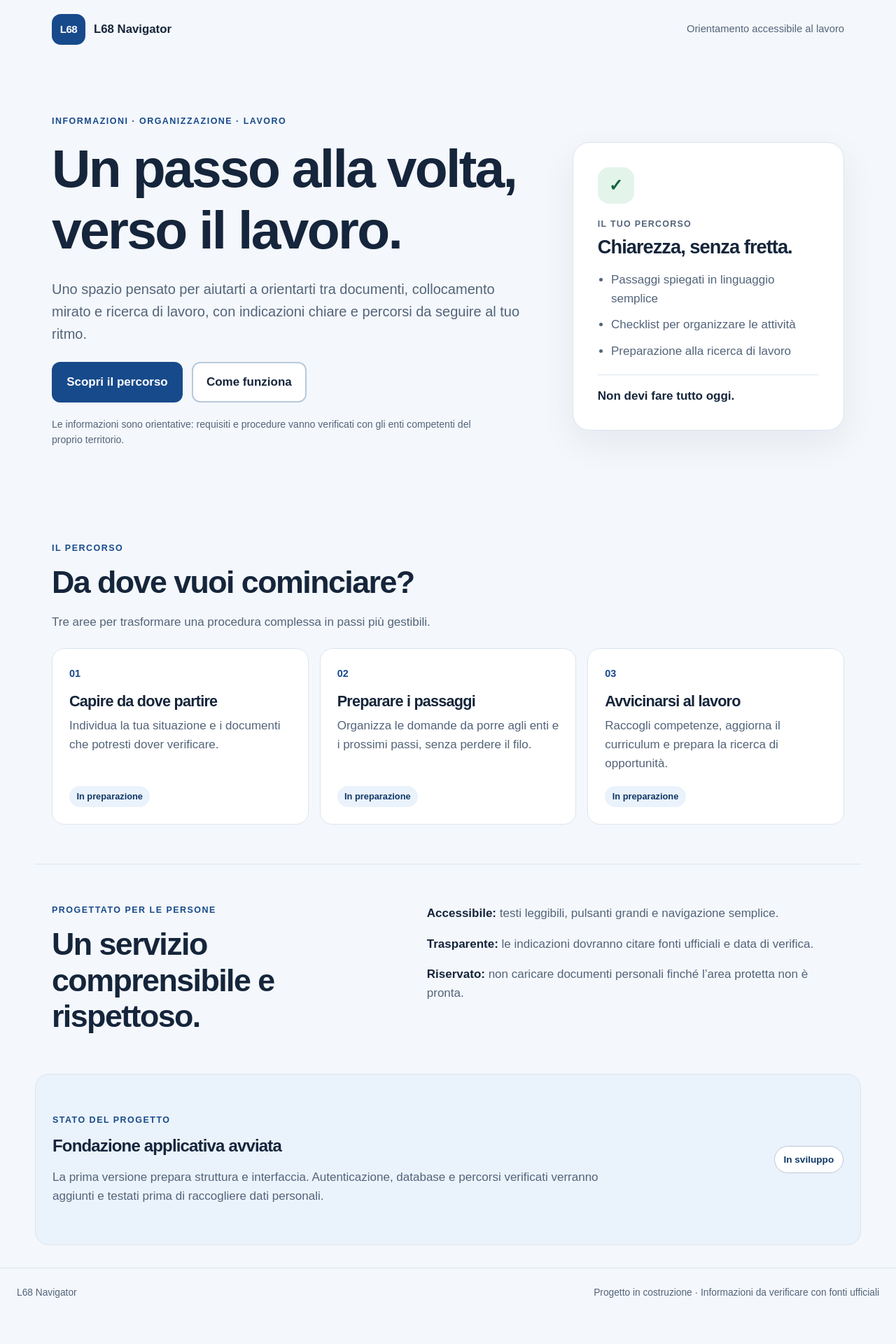
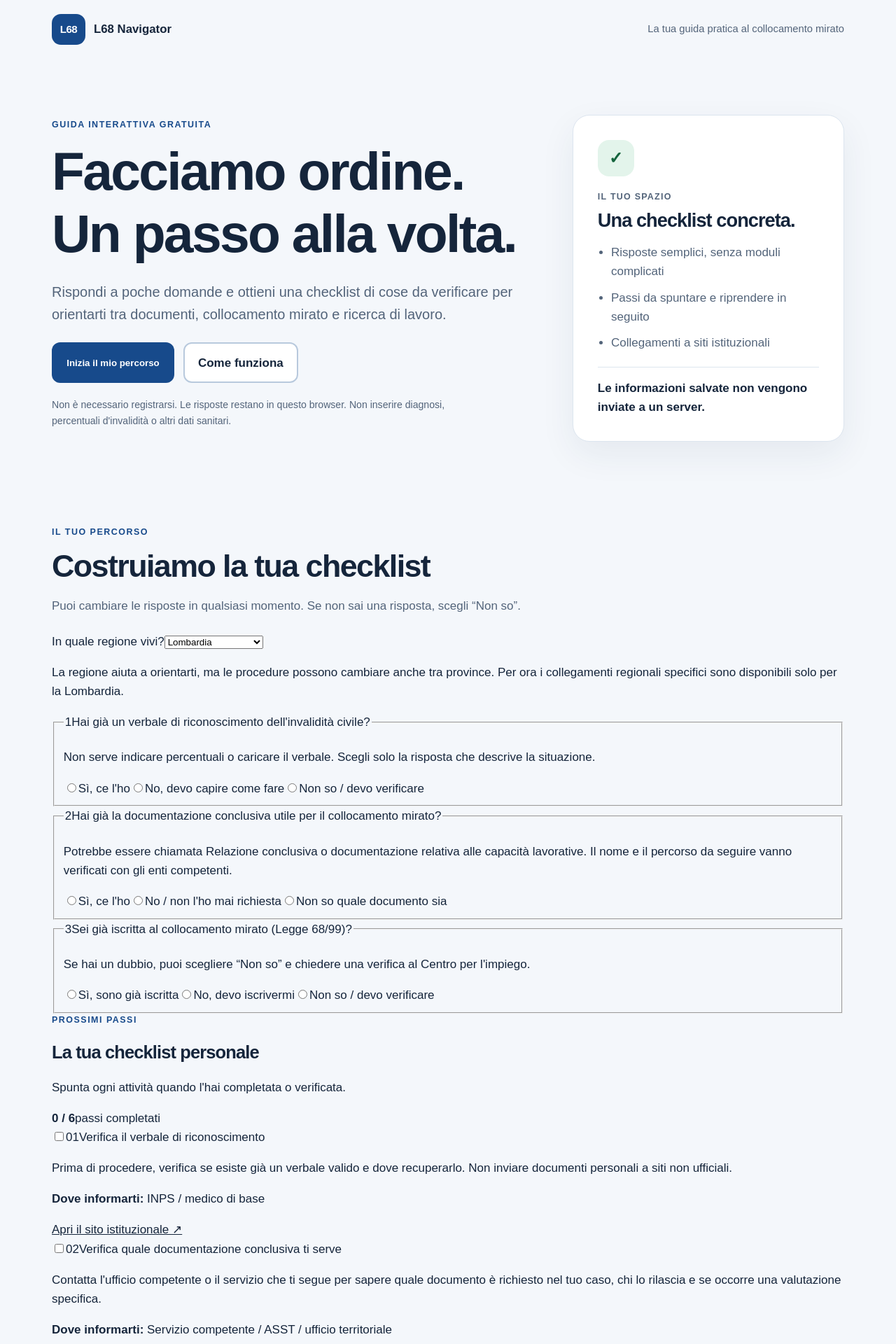
Before and after one commit to rikas78/L68-Navigator, a Next.js app: page / in a window 1280 px wide. Shown: the top 1920 px of the page at 70% size. Before the commit the page ends 1882 px from the top, so only its background shows below. Built offline with nearby package versions, Linux system fonts and the light colour scheme.

Commit message:
feat: replace project presentation with interactive L68 guide

```diff
--- a/src/app/page.tsx
+++ b/src/app/page.tsx
@@ -1,110 +1,191 @@
-const steps = [
-  {
-    number: "01",
-    title: "Capire da dove partire",
-    description:
-      "Individua la tua situazione e i documenti che potresti dover verificare.",
-  },
-  {
-    number: "02",
-    title: "Preparare i passaggi",
-    description:
-      "Organizza le domande da porre agli enti e i prossimi passi, senza perdere il filo.",
-  },
-  {
-    number: "03",
-    title: "Avvicinarsi al lavoro",
-    description:
-      "Raccogli competenze, aggiorna il curriculum e prepara la ricerca di opportunità.",
-  },
+"use client";
+
+import { useEffect, useMemo, useState } from "react";
+
+type Answer = "yes" | "no" | "unsure";
+type Task = { id: string; title: string; why: string; where: string; link?: string; caution?: string };
+
+const baseTasks: Task[] = [
+  { id: "cpi", title: "Individua il Centro per l'impiego competente", why: "Il collocamento mirato viene gestito territorialmente: prima di recarti allo sportello, verifica quale ufficio segue il tuo Comune e come prendere appuntamento.", where: "Centro per l'impiego della tua zona", link: "https://www.lavoro.gov.it/" },
+  { id: "did", title: "Verifica la tua situazione lavorativa e la DID", why: "Chiedi al Centro per l'impiego se devi presentare o aggiornare la Dichiarazione di immediata disponibilità (DID) e quali passaggi sono necessari nel tuo caso.", where: "Centro per l'impiego / portale regionale", link: "https://www.lavoro.gov.it/" },
+  { id: "register", title: "Chiedi come iscriversi al collocamento mirato", why: "Fatti confermare i requisiti, i documenti e la procedura per l'elenco previsto dalla Legge 68/99 nella tua provincia.", where: "Ufficio Collocamento Mirato del territorio", link: "https://www.lavoro.gov.it/" },
+  { id: "cv", title: "Prepara un curriculum orientato alle competenze", why: "Raccogli esperienze, capacità, formazione e mansioni che puoi svolgere. Non è necessario inserire diagnosi o dettagli sanitari nel CV.", where: "Area personale L68 Navigator" },
+  { id: "jobs", title: "Organizza la ricerca di lavoro", why: "Definisci ruoli desiderati, distanza, orari e modalità di lavoro. Chiedi al servizio competente quali offerte o servizi di accompagnamento sono disponibili.", where: "Centro per l'impiego / servizi per il lavoro" },
 ];
 
+const lombardiaTasks: Task[] = [
+  { id: "lombardia-portal", title: "Controlla i servizi ufficiali di Regione Lombardia", why: "Consulta il portale regionale per trovare le informazioni aggiornate sui servizi per il lavoro e sul collocamento mirato. Le modalità possono variare in base alla provincia.", where: "Regione Lombardia", link: "https://www.regione.lombardia.it/" },
+];
+
+const questions = [
+  { id: "recognition", title: "Hai già un verbale di riconoscimento dell'invalidità civile?", help: "Non serve indicare percentuali o caricare il verbale. Scegli solo la risposta che descrive la situazione.", answers: [{ value: "yes", label: "Sì, ce l'ho" }, { value: "no", label: "No, devo capire come fare" }, { value: "unsure", label: "Non so / devo verificare" }] },
+  { id: "conclusion", title: "Hai già la documentazione conclusiva utile per il collocamento mirato?", help: "Potrebbe essere chiamata Relazione conclusiva o documentazione relativa alle capacità lavorative. Il nome e il percorso da seguire vanno verificati con gli enti competenti.", answers: [{ value: "yes", label: "Sì, ce l'ho" }, { value: "no", label: "No / non l'ho mai richiesta" }, { value: "unsure", label: "Non so quale documento sia" }] },
+  { id: "registered", title: "Sei già iscritta al collocamento mirato (Legge 68/99)?", help: "Se hai un dubbio, puoi scegliere “Non so” e chiedere una verifica al Centro per l'impiego.", answers: [{ value: "yes", label: "Sì, sono già iscritta" }, { value: "no", label: "No, devo iscrivermi" }, { value: "unsure", label: "Non so / devo verificare" }] },
+];
+
+const answerText: Record<Answer, string> = { yes: "Sì", no: "No", unsure: "Da verificare" };
+
 export default function Home() {
+  const [region, setRegion] = useState("Lombardia");
+  const [answers, setAnswers] = useState<Record<string, Answer>>({});
+  const [checked, setChecked] = useState<string[]>([]);
+  const [started, setStarted] = useState(false);
+  const [loaded, setLoaded] = useState(false);
+
+  useEffect(() => {
+    try {
+      const saved = window.localStorage.getItem("l68navigator-v1");
+      if (saved) {
+        const data = JSON.parse(saved) as { region?: string; answers?: Record<string, Answer>; checked?: string[]; started?: boolean };
+        if (data.region) setRegion(data.region);
+        if (data.answers) setAnswers(data.answers);
+        if (data.checked) setChecked(data.checked);
+        if (data.started) setStarted(true);
+      }
+    } catch { /* local progress is optional */ }
+    setLoaded(true);
+  }, []);
+
+  useEffect(() => {
+    if (!loaded) return;
+    try {
+      window.localStorage.setItem("l68navigator-v1", JSON.stringify({ region, answers, checked, started }));
+    } catch { /* app remains usable if storage is unavailable */ }
+  }, [region, answers, checked, started, loaded]);
+
+  const tasks = useMemo(() => {
+    const items: Task[] = [];
+    const recognition = answers.recognition;
+    const conclusion = answers.conclusion;
+    const registered = answers.registered;
+    if (recognition !== "yes") items.push({
+      id: "recognition-first",
+      title: recognition === "no" ? "Informati sulla procedura di riconoscimento" : "Verifica il verbale di riconoscimento",
+      why: recognition === "no" ? "Chiedi al medico di base e all'INPS quali passaggi aggiornati sono necessari per avviare la procedura nel tuo caso." : "Prima di procedere, verifica se esiste già un verbale valido e dove recuperarlo. Non inviare documenti personali a siti non ufficiali.",
+      where: "INPS / medico di base", link: "https://www.inps.it/"
+    });
+    if (conclusion !== "yes") items.push({
+      id: "conclusion-first",
+      title: conclusion === "no" ? "Chiedi come ottenere la documentazione conclusiva" : "Verifica quale documentazione conclusiva ti serve",
+      why: "Contatta l'ufficio competente o il servizio che ti segue per sapere quale documento è richiesto nel tuo caso, chi lo rilascia e se occorre una valutazione specifica.",
+      where: "Servizio competente / ASST / ufficio territoriale", link: "https://www.inps.it/",
+      caution: "Non tutte le procedure sono uguali: fatti confermare il documento esatto prima di fissare visite o sostenere spese."
+    });
+    if (registered !== "yes") items.push({
+      id: "registration-first",
+      title: registered === "no" ? "Chiedi i requisiti per l'iscrizione al collocamento mirato" : "Verifica se risulti già iscritta",
+      why: "Chiedi all'ufficio competente quali requisiti e documenti servono, se occorre la DID e come fissare l'appuntamento.",
+      where: "Centro per l'impiego / Ufficio Collocamento Mirato", link: "https://www.lavoro.gov.it/"
+    });
+    if (region === "Lombardia") items.push(...lombardiaTasks);
+    items.push(...baseTasks.filter(t => t.id === "cv" || t.id === "jobs"));
+    return items;
+  }, [answers, region]);
+
+  const progress = tasks.length ? Math.round(tasks.filter(t => checked.includes(t.id)).length / tasks.length * 100) : 0;
+
+  function updateAnswer(id: string, value: Answer) {
+    setAnswers(prev => ({ ...prev, [id]: value }));
+  }
+  function toggleTask(id: string) {
+    setChecked(prev => prev.includes(id) ? prev.filter(x => x !== id) : [...prev, id]);
+  }
+  function reset() {
+    if (!window.confirm("Vuoi davvero cancellare le risposte e la checklist salvate su questo dispositivo?")) return;
+    setAnswers({});
+    setChecked([]);
+    setStarted(false);
+    setRegion("Lombardia");
+    window.localStorage.removeItem("l68navigator-v1");
+  }
+
   return (
     <main>
       <a className="skip-link" href="#contenuto">Vai al contenuto</a>
       <header className="topbar">
-        <a className="brand" href="/" aria-label="L68 Navigator, pagina iniziale">
-          <span className="brand-mark" aria-hidden="true">L68</span>
-          <span>L68 Navigator</span>
-        </a>
-        <span className="topbar-note">Orientamento accessibile al lavoro</span>
+        <a className="brand" href="/" aria-label="L68 Navigator, pagina iniziale"><span className="brand-mark" aria-hidden="true">L68</span><span>L68 Navigator</span></a>
+        <span className="topbar-note">La tua guida pratica al collocamento mirato</span>
       </header>
 
       <section className="hero" id="contenuto">
         <div className="hero-copy">
-          <p className="eyebrow">INFORMAZIONI · ORGANIZZAZIONE · LAVORO</p>
-          <h1>Un passo alla volta, verso il lavoro.</h1>
-          <p className="hero-intro">
-            Uno spazio pensato per aiutarti a orientarti tra documenti,
-            collocamento mirato e ricerca di lavoro, con indicazioni chiare
-            e percorsi da seguire al tuo ritmo.
-          </p>
+          <p className="eyebrow">GUIDA INTERATTIVA GRATUITA</p>
+          <h1>Facciamo ordine. Un passo alla volta.</h1>
+          <p className="hero-intro">Rispondi a poche domande e ottieni una checklist di cose da verificare per orientarti tra documenti, collocamento mirato e ricerca di lavoro.</p>
           <div className="hero-actions">
-            <a className="button button-primary" href="#percorso">Scopri il percorso</a>
+            <button className="button button-primary" onClick={() => { setStarted(true); document.getElementById("percorso")?.scrollIntoView({ behavior: "smooth" }); }}>Inizia il mio percorso</button>
             <a className="button button-secondary" href="#come-funziona">Come funziona</a>
           </div>
-          <p className="notice">
-            Le informazioni sono orientative: requisiti e procedure vanno
-            verificati con gli enti competenti del proprio territorio.
-          </p>
+          <p className="notice">Non è necessario registrarsi. Le risposte restano in questo browser. Non inserire diagnosi, percentuali d'invalidità o altri dati sanitari.</p>
         </div>
-        <aside className="welcome-card" aria-label="Il metodo L68 Navigator">
+        <aside className="welcome-card">
           <div className="welcome-icon" aria-hidden="true">✓</div>
-          <p className="card-kicker">IL TUO PERCORSO</p>
-          <h2>Chiarezza, senza fretta.</h2>
-          <ul>
-            <li>Passaggi spiegati in linguaggio semplice</li>
-            <li>Checklist per organizzare le attività</li>
-            <li>Preparazione alla ricerca di lavoro</li>
-          </ul>
-          <p className="small-note">Non devi fare tutto oggi.</p>
+          <p className="card-kicker">IL TUO SPAZIO</p>
+          <h2>Una checklist concreta.</h2>
+          <ul><li>Risposte semplici, senza moduli complicati</li><li>Passi da spuntare e riprendere in seguito</li><li>Collegamenti a siti istituzionali</li></ul>
+          <p className="small-note">Le informazioni salvate non vengono inviate a un server.</p>
         </aside>
       </section>
 
       <section className="section" id="percorso">
         <div className="section-heading">
-          <p className="eyebrow">IL PERCORSO</p>
-          <h2>Da dove vuoi cominciare?</h2>
-          <p>Tre aree per trasformare una procedura complessa in passi più gestibili.</p>
+          <p className="eyebrow">IL TUO PERCORSO</p>
+          <h2>Costruiamo la tua checklist</h2>
+          <p>Puoi cambiare le risposte in qualsiasi momento. Se non sai una risposta, scegli “Non so”.</p>
         </div>
-        <div className="step-grid">
-          {steps.map((step) => (
-            <article className="step-card" key={step.number}>
-              <span className="step-number">{step.number}</span>
-              <h3>{step.title}</h3>
-              <p>{step.description}</p>
-              <span className="coming-soon">In preparazione</span>
-            </article>
+        <div className="region-panel">
+          <label htmlFor="region">In quale regione vivi?</label>
+          <select id="region" value={region} onChange={e => { setRegion(e.target.value); setStarted(true); }}>
+            <option>Lombardia</option><option>Piemonte</option><option>Veneto</option><option>Emilia-Romagna</option><option>Lazio</option><option>Toscana</option><option>Liguria</option><option>Campania</option><option>Puglia</option><option>Sicilia</option><option>Sardegna</option><option>Marche</option><option>Umbria</option><option>Abruzzo</option><option>Calabria</option><option>Basilicata</option><option>Molise</option><option>Friuli-Venezia Giulia</option><option>Trentino-Alto Adige</option><option>Valle d'Aosta</option>
+          </select>
+          <p>La regione aiuta a orientarti, ma le procedure possono cambiare anche tra province. Per ora i collegamenti regionali specifici sono disponibili solo per la Lombardia.</p>
+        </div>
+
+        <div className="question-list">
+          {questions.map((q, index) => (
+            <fieldset className="question-card" key={q.id}>
+              <legend><span className="question-number">{index + 1}</span>{q.title}</legend>
+              <p>{q.help}</p>
+              <div className="answer-options">
+                {q.answers.map(a => <label className={answers[q.id] === a.value ? "answer-option selected" : "answer-option"} key={a.value}>
+                  <input type="radio" name={q.id} value={a.value} checked={answers[q.id] === a.value} onChange={() => { updateAnswer(q.id, a.value as Answer); setStarted(true); }} />
+                  <span>{a.label}</span>
+                </label>)}
+              </div>
+            </fieldset>
           ))}
         </div>
+
+        <div className="checklist-heading">
+          <div><p className="eyebrow">PROSSIMI PASSI</p><h2>La tua checklist personale</h2><p>Spunta ogni attività quando l'hai completata o verificata.</p></div>
+          <div className="progress-box"><strong>{checked.filter(id => tasks.some(t => t.id === id)).length} / {tasks.length}</strong><span>passi completati</span></div>
+        </div>
+        <div className="progress-track" role="progressbar" aria-label="Avanzamento checklist" aria-valuemin={0} aria-valuemax={100} aria-valuenow={progress}><span style={{ width: progress + "%" }} /></div>
+        <div className="task-list">
+          {tasks.map((task, index) => <article className={checked.includes(task.id) ? "task-card completed" : "task-card"} key={task.id}>
+            <label className="task-check"><input type="checkbox" checked={checked.includes(task.id)} onChange={() => toggleTask(task.id)} /><span className="task-index">{String(index + 1).padStart(2, "0")}</span><span className="task-title">{task.title}</span></label>
+            <p>{task.why}</p>
+            <p className="task-where"><strong>Dove informarti:</strong> {task.where}</p>
+            {task.caution && <p className="task-caution">{task.caution}</p>}
+            {task.link && <a className="source-link" href={task.link} target="_blank" rel="noreferrer">Apri il sito istituzionale <span aria-hidden="true">↗</span></a>}
+          </article>)}
+        </div>
+        <div className="actions-row">
+          <button className="button button-secondary" onClick={() => window.print()}>Stampa / salva in PDF</button>
+          <button className="button button-reset" onClick={reset}>Azzera il percorso</button>
+        </div>
+        <p className="saved-note" aria-live="polite">Le risposte e le spunte vengono salvate automaticamente su questo dispositivo.</p>
       </section>
 
       <section className="how-section" id="come-funziona">
-        <div>
-          <p className="eyebrow">PROGETTATO PER LE PERSONE</p>
-          <h2>Un servizio comprensibile e rispettoso.</h2>
-        </div>
+        <div><p className="eyebrow">IMPORTANTE</p><h2>Una guida per orientarti, non un sostituto degli uffici competenti.</h2></div>
         <div className="principles">
-          <p><strong>Accessibile:</strong> testi leggibili, pulsanti grandi e navigazione semplice.</p>
-          <p><strong>Trasparente:</strong> le indicazioni dovranno citare fonti ufficiali e data di verifica.</p>
-          <p><strong>Riservato:</strong> non caricare documenti personali finché l’area protetta non è pronta.</p>
+          <p><strong>Verifica prima di agire:</strong> requisiti, documenti e passaggi possono dipendere dalla tua situazione e dal territorio.</p>
+          <p><strong>Usa fonti ufficiali:</strong> INPS, Ministero del Lavoro, Regione e Centro per l'impiego competente.</p>
+          <p><strong>Proteggi la tua privacy:</strong> non inviare verbali o documenti sanitari tramite link non verificati e non condividere credenziali.</p>
         </div>
       </section>
-
-      <section className="status-panel" aria-label="Stato del progetto">
-        <div>
-          <p className="eyebrow">STATO DEL PROGETTO</p>
-          <h2>Fondazione applicativa avviata</h2>
-          <p>La prima versione prepara struttura e interfaccia. Autenticazione, database e percorsi verificati verranno aggiunti e testati prima di raccogliere dati personali.</p>
-        </div>
-        <span className="status-pill">In sviluppo</span>
-      </section>
-
-      <footer className="footer">
-        <span>L68 Navigator</span>
-        <span>Progetto in costruzione · Informazioni da verificare con fonti ufficiali</span>
-      </footer>
+      <footer className="footer"><span>L68 Navigator</span><span>Versione iniziale interattiva · Gratuita · Nessuna registrazione</span></footer>
     </main>
   );
 }
```
